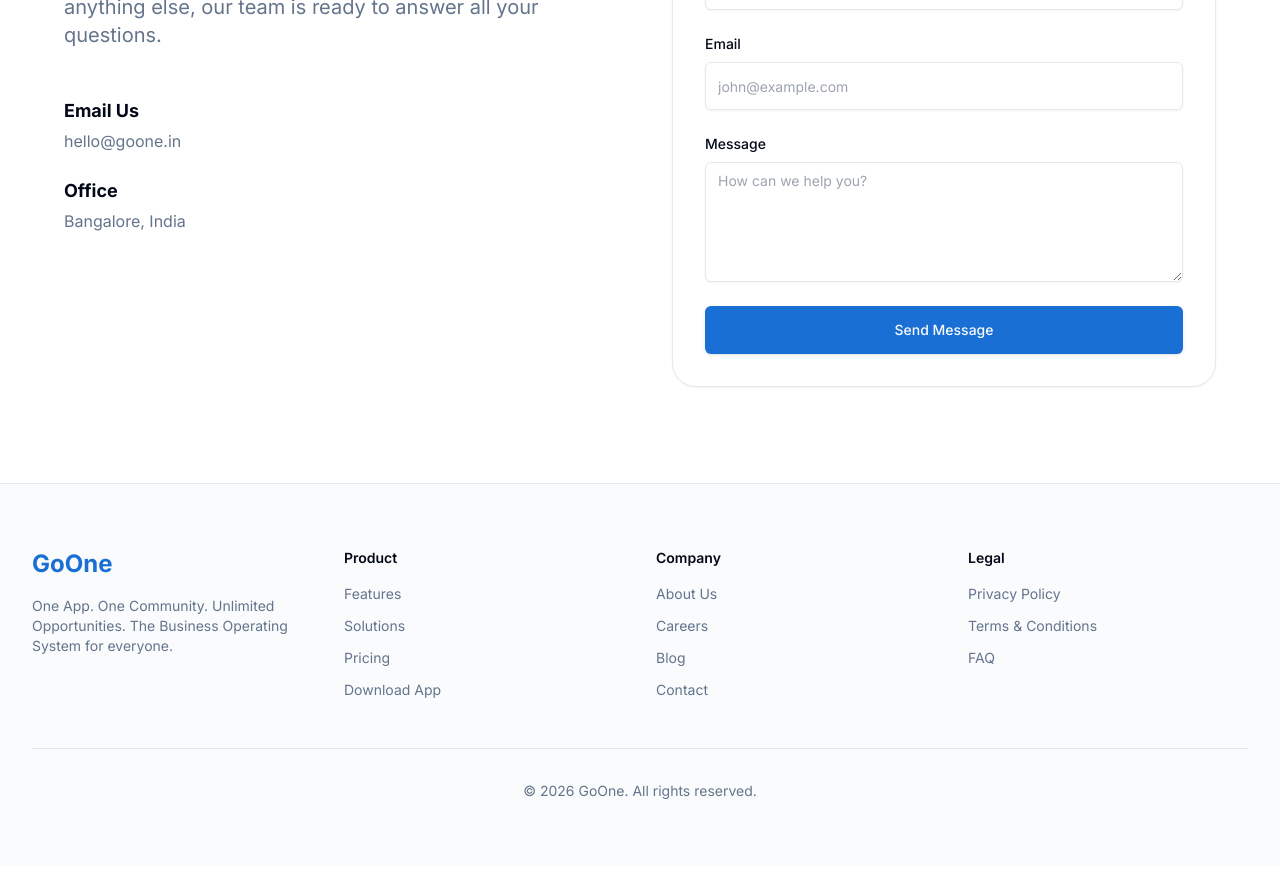
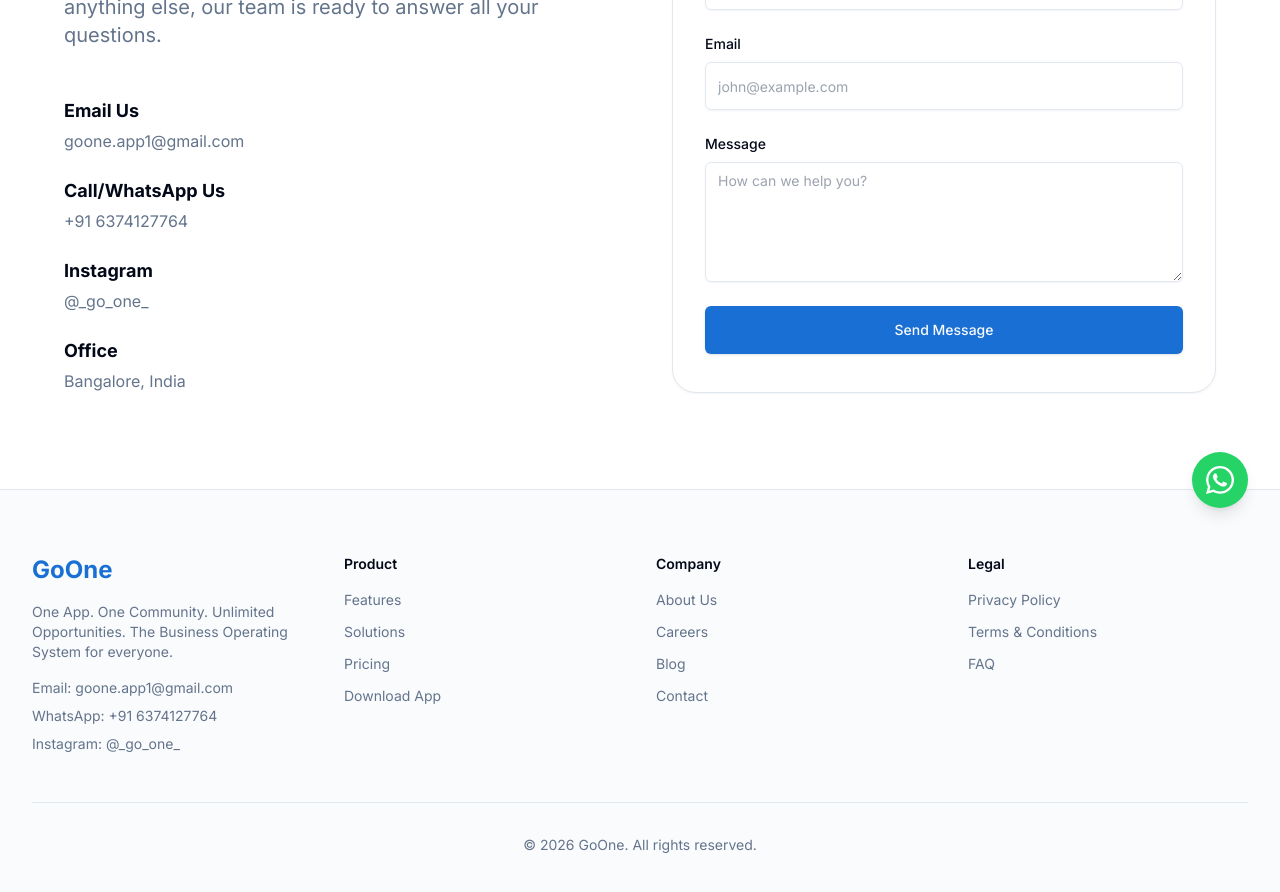
Before and after one commit to gooneapp/goone-website, a React (Vite) app: page /contact in a window 1280 px wide. Shown: the part 260-1152 px from the top of the page. Before the commit the page ends 1125 px from the top, so only its background shows below. Built offline with nearby package versions, Linux system fonts and the light colour scheme.

Commit message:
feat: implement layout with persistent footer, floating WhatsApp button, and contact page form

```diff
--- a/src/components/layout/Footer.tsx
+++ b/src/components/layout/Footer.tsx
@@ -12,6 +12,13 @@
             <p className="text-sm text-muted-foreground mb-4">
               One App. One Community. Unlimited Opportunities. The Business Operating System for everyone.
             </p>
+            <div className="space-y-2 mt-4 text-sm text-muted-foreground">
+              <p>Email: goone.app1@gmail.com</p>
+              <p>WhatsApp: +91 6374127764</p>
+              <p>
+                Instagram: <a href="https://instagram.com/_go_one_" target="_blank" rel="noreferrer" className="hover:text-primary transition-colors">@_go_one_</a>
+              </p>
+            </div>
           </div>
           <div>
             <h3 className="text-sm font-semibold mb-4">Product</h3>
--- a/src/components/layout/Layout.tsx
+++ b/src/components/layout/Layout.tsx
@@ -1,15 +1,27 @@
 import { Outlet } from 'react-router-dom';
-import Navbar from './Navbar';
+import Navbar from '@/components/layout/Navbar';
 import Footer from './Footer';
+import { FaWhatsapp } from 'react-icons/fa';
 
 export default function Layout() {
   return (
-    <div className="flex min-h-screen flex-col">
+    <div className="flex min-h-screen flex-col relative">
       <Navbar />
       <main className="flex-1">
         <Outlet />
       </main>
       <Footer />
+
+      {/* Floating WhatsApp Button */}
+      <a
+        href="https://wa.me/916374127764"
+        target="_blank"
+        rel="noreferrer"
+        className="fixed bottom-6 right-6 md:bottom-8 md:right-8 z-[99] flex h-14 w-14 items-center justify-center rounded-full bg-[#25D366] text-white shadow-lg transition-transform hover:scale-110 hover:shadow-xl focus:outline-none focus:ring-2 focus:ring-[#25D366] focus:ring-offset-2"
+        aria-label="Chat with us on WhatsApp"
+      >
+        <FaWhatsapp className="h-8 w-8" />
+      </a>
     </div>
   );
 }
--- a/src/pages/Contact.tsx
+++ b/src/pages/Contact.tsx
@@ -41,7 +41,19 @@
             <div className="space-y-6">
               <div>
                 <h3 className="font-bold text-lg mb-1">Email Us</h3>
-                <p className="text-muted-foreground">hello@goone.in</p>
+                <p className="text-muted-foreground">goone.app1@gmail.com</p>
+              </div>
+              <div>
+                <h3 className="font-bold text-lg mb-1">Call/WhatsApp Us</h3>
+                <p className="text-muted-foreground">+91 6374127764</p>
+              </div>
+              <div>
+                <h3 className="font-bold text-lg mb-1">Instagram</h3>
+                <p className="text-muted-foreground">
+                  <a href="https://instagram.com/_go_one_" target="_blank" rel="noreferrer" className="hover:text-primary transition-colors">
+                    @_go_one_
+                  </a>
+                </p>
               </div>
               <div>
                 <h3 className="font-bold text-lg mb-1">Office</h3>
```
